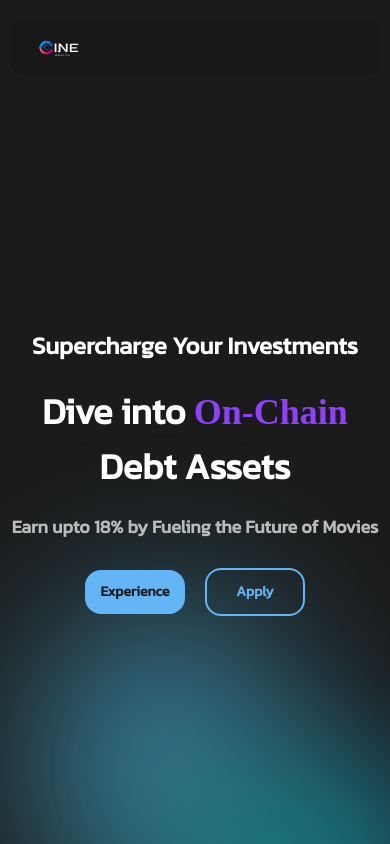
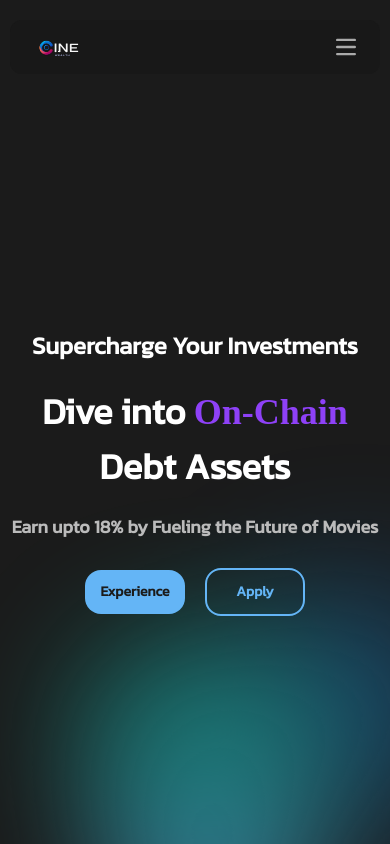
Before and after one commit to SaurabhBarde-007/cinewealth, a Next.js app: page / in a window 390 px wide. Built offline with nearby package versions, Linux system fonts and the light colour scheme; a web font is replaced by a local one.

Commit message:
Navbar made responsive

```diff
--- a/components/Button.js
+++ b/components/Button.js
@@ -6,7 +6,7 @@ const Button = ({ href="", text, className = "", setModelOpen = "", disable = fa
     return (
         <Link href={href}>
             <button
-                className={`py-2 md:py-3 px-3 md:px-8 hover:scale-105 transition-transform ease-in-out bg-[#66CDFA] font-bold border-2 border-[#0d0d0d] text-black rounded-xl ${className} disabled:opacity-25 text-xs md:text-lg`}
+                className={`py-2 md:py-3 px-3 md:px-8 hover:scale-105 transition-transform ease-in-out bg-[#66CDFA] font-bold border-2 border-[#0d0d0d] text-black rounded-xl ${className} disabled:opacity-25`}
                 onClick={() => setModelOpen ? setModelOpen(true) : ""}
                 disabled={disable}
             >
--- a/components/FrontPage/index.js
+++ b/components/FrontPage/index.js
@@ -10,7 +10,7 @@ export default function MainPage() {
     return (
         <>
             <Navbar />
-            <div className="w-[100vw] font-bold h-[100vh] bg-[#1B1B1B]  text-white flex flex-col justify-center items-center  relative z-10 text-center kanit gap-5 md:gap-7 px-[10px] mt-[50px]">
+            <div id="ff" className="w-[100vw] font-bold h-[100vh] bg-[#1B1B1B]  text-white flex flex-col justify-center items-center  relative z-10 text-center kanit gap-5 md:gap-7 px-[10px] mt-[50px]">
                 <h1 className="text-[24px] sm:text-[2.2rem] md:text-[2.8rem] lg:text-[3.5rem]">Supercharge Your Investments</h1>
                 <h1 className="text-[36px] sm:text-[2.7rem] md:text-[3.3rem] lg:text-[4rem] ">Dive into <span className="text-[#8E41F7] font-extrabold bound"> On-Chain</span> Debt Assets</h1>
                 <p className="text-md text-[#bbb] text-[18px] md:text-[1.8rem]">Earn upto 18% by Fueling the Future of Movies</p>
--- a/components/Navbar.js
+++ b/components/Navbar.js
@@ -21,10 +21,14 @@ const Navbar = () => {
         })()
     }, [modelOpen])
     console.log(userLogged);
+
+    const[active,setActive] = useState(false);
+
+
     return (
         <>
-            <div className='fixed  top-0 left-0 w-full   text-[#aaa] font-semibold  z-[1200] kanit'>
-                <div className='py-[2px] lg:py-0 px-6 flex justify-between  mt-5 rounded-xl items-center w-[95%] mx-auto bg-[#18181893]  backdrop-blur-md'>
+            <div className='fixed  top-0 left-0 w-full   text-[#aaa] font-semibold  z-[1200] kanit '>
+                <div className='py-[2px] lg:py-0 px-6 flex justify-between  mt-5 rounded-xl items-center w-[95%] mx-auto bg-[#18181893]  backdrop-blur-md relative'>
 
                     <div className="w-[50px] md:w-[100px] ">
                         {/* <img src="https://d1muf25xaso8hp.cloudfront.net/https%3A%2F%2Fecb1278b46458a7815b3e71c0488b5a6.cdn.bubble.io%2Ff1636184695667x802640047404033800%2Foie_lqQgz0LCLzXi.png?w=128&h=88&auto=compress&fit=crop&dpr=1.25" alt="error" /> */}
@@ -38,6 +42,37 @@ const Navbar = () => {
                         <Link href={"#faqs"} className='text-xs md:text-lg'>FAQ&apos;s</Link>
                         {userLogged ? <Button href={"/asset"} className='text-xs md:text-lg px-2 py-2 md:px-3 md:py-3 bg-blue-300 text-[#1B1B1B] rounded-2xl text-center hover:scale-110 transition-transform ease-in-out cursor-pointer' text="Dashboard"/> : <Button text={"Login"} setModelOpen={setModelOpen} />}
                     </div>
+                    <button className='flex flex-col sm:hidden ' onClick={()=>{
+                        setActive(!active);
+                    }}>
+                        <span>
+                            <svg
+                                className="w-5 h-5"
+                                aria-hidden="true"
+                                xmlns="http://www.w3.org/2000/svg"
+                                fill="none"
+                                viewBox="0 0 17 14"
+                            >
+                                <path
+                                stroke="currentColor"
+                                strokeLinecap="round"
+                                strokeLinejoin="round"
+                                strokeWidth="2"
+                                d="M1 1h15M1 7h15M1 13h15"
+                                />
+                            </svg>
+                        </span>
+                        {active &&
+                        <div className='absolute flex flex-col justify-center content-center w-[95vw] rounded-lg h-[87vh] top-[60px] bg-black left-0 gap-6'>
+                            <Link href={"#ff"} className='text-[#fff] text-[24px]'>Home</Link>
+                            <Link href={"#about"} className='text-[24px]'>About</Link>
+                            <Link href={"#offer"} className='text-[24px]'>Offerings</Link>
+                            <Link href={"#faqs"} className='text-[24px]'>Cardano</Link>
+                            <Link href={"#faqs"} className='text-[24px]'>FAQ&apos;s</Link>
+                            {userLogged ? <Button href={"/asset"} className='text-[20px] px-2 py-2 md:px-3 md:py-3 bg-blue-300 text-[#1B1B1B] rounded-2xl text-center hover:scale-110 transition-transform ease-in-out cursor-pointer' text="Dashboard"/> : <Button text={"Login"} setModelOpen={setModelOpen} />}
+                        </div>}
+
+                    </button>
                 </div>
             </div>
             {modelOpen && (
--- a/pages/_app.jsx
+++ b/pages/_app.jsx
@@ -19,14 +19,14 @@ useEffect(() => {
 
 return (
   <>
-    {loading ? (
+    {/* {loading ? (
       <LoadingScreen />
-    ) : (
+    ) : ( */}
       <>
         <Component {...pageProps} />
         <Toaster />
       </>
-    )}
+    {/* )} */}
   </>
   )
 
```
